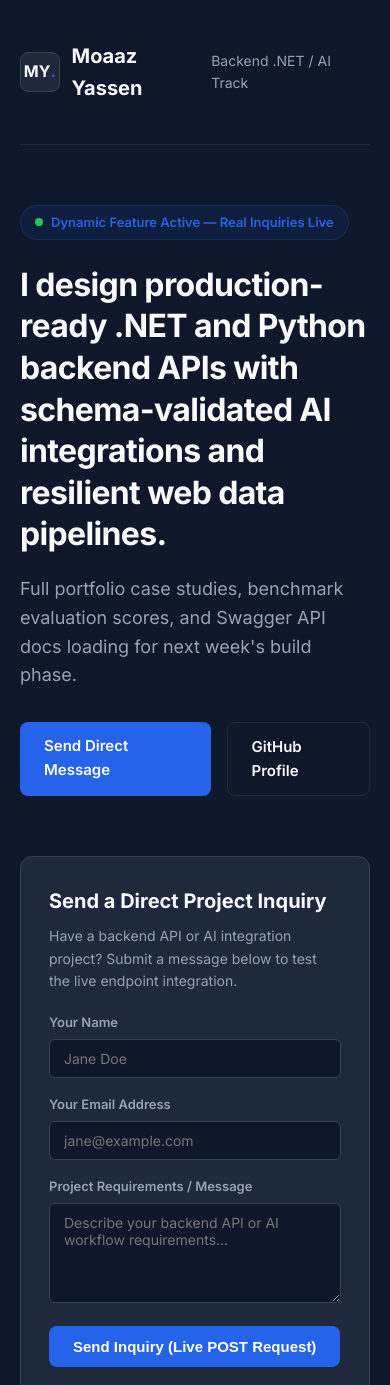
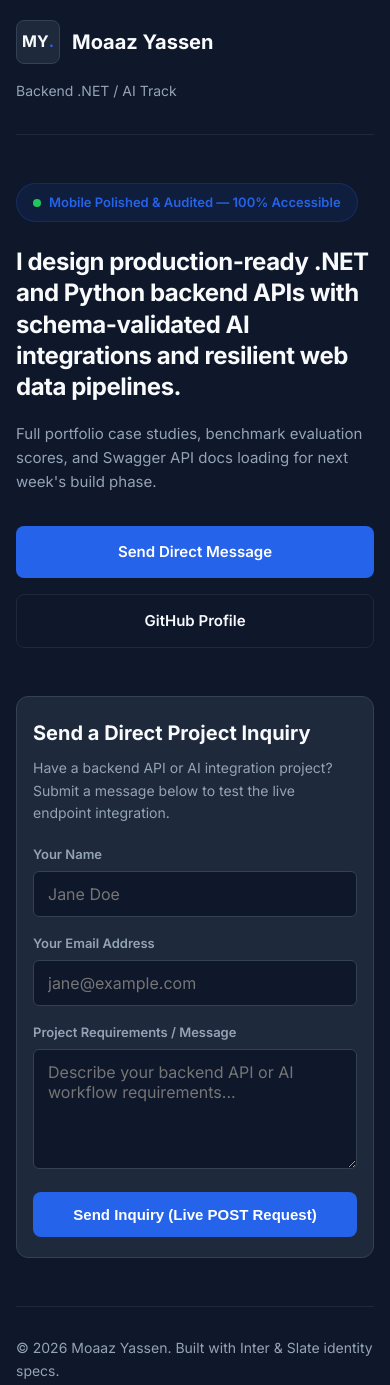
Before and after one commit to Moaaz-yassen/portfolio, a plain HTML site: page index.html in a window 390 px wide. Shown: the top 1385 px of the page. Drawn offline with Linux system fonts and the light colour scheme.

Commit message:
FL-16: Mobile-first responsive CSS, 44px tap targets, and accessibility audit

```diff
--- a/index.html
+++ b/index.html
@@ -25,7 +25,8 @@
             display: flex;
             flex-direction: column;
             justify-content: space-between;
-            padding: 40px 20px;
+            padding: 32px 20px;
+            -webkit-text-size-adjust: 100%;
         }
         .container {
             max-width: 768px;
@@ -36,9 +37,11 @@
             display: flex;
             align-items: center;
             justify-content: space-between;
-            padding-bottom: 40px;
+            padding-bottom: 32px;
             border-bottom: 1px solid var(--border-color);
-            margin-bottom: 60px;
+            margin-bottom: 48px;
+            flex-wrap: wrap;
+            gap: 16px;
         }
         .logo {
             display: flex;
@@ -50,8 +53,8 @@
             font-size: 20px;
         }
         .logo-box {
-            width: 40px;
-            height: 40px;
+            width: 44px;
+            height: 44px;
             background-color: #1E293B;
             border-radius: 8px;
             display: flex;
@@ -62,7 +65,7 @@
         }
         .logo-box span { color: var(--accent-color); }
         .hero {
-            margin-bottom: 60px;
+            margin-bottom: 48px;
         }
         .badge {
             display: inline-flex;
@@ -71,7 +74,7 @@
             background-color: rgba(37, 99, 235, 0.1);
             color: var(--accent-color);
             border: 1px solid rgba(37, 99, 235, 0.2);
-            padding: 6px 14px;
+            padding: 8px 16px;
             border-radius: 20px;
             font-size: 13px;
             font-weight: 600;
@@ -84,7 +87,7 @@
             border-radius: 50%;
         }
         h1 {
-            font-size: 32px;
+            font-size: clamp(24px, 5vw, 32px);
             font-weight: 700;
             line-height: 1.3;
             letter-spacing: -0.02em;
@@ -92,7 +95,7 @@
         }
         p.subtitle {
             color: var(--muted-color);
-            font-size: 18px;
+            font-size: clamp(15px, 3.5vw, 18px);
             margin-bottom: 32px;
         }
         .cta-group {
@@ -101,10 +104,13 @@
             margin-bottom: 40px;
         }
         .btn {
-            display: inline-block;
+            display: inline-flex;
+            align-items: center;
+            justify-content: center;
             background-color: var(--accent-color);
             color: #FFFFFF;
-            padding: 12px 24px;
+            padding: 14px 24px;
+            min-height: 44px; /* Accessible Mobile Tap Target */
             border-radius: 8px;
             text-decoration: none;
             font-weight: 600;
@@ -112,6 +118,7 @@
             border: none;
             cursor: pointer;
             transition: background 0.2s ease;
+            text-align: center;
         }
         .btn:hover { background-color: #1D4ED8; }
         .btn-outline {
@@ -121,13 +128,13 @@
         }
         .btn-outline:hover { border-color: var(--muted-color); }
 
-        /* Form Styling */
+        /* Form & Mobile Polish */
         .contact-card {
             background-color: #1E293B;
             border: 1px solid #334155;
             border-radius: 12px;
-            padding: 28px;
-            margin-top: 40px;
+            padding: 24px;
+            margin-top: 32px;
         }
         .contact-card h2 {
             font-size: 20px;
@@ -154,10 +161,11 @@
             background-color: var(--bg-color);
             border: 1px solid #334155;
             border-radius: 6px;
-            padding: 10px 14px;
+            padding: 12px 14px;
             color: var(--text-color);
-            font-size: 14px;
+            font-size: 16px; /* 16px prevents iOS Safari auto-zoom */
             font-family: inherit;
+            min-height: 44px;
         }
         .form-control:focus {
             outline: none;
@@ -165,18 +173,30 @@
         }
         textarea.form-control {
             resize: vertical;
-            min-height: 100px;
+            min-height: 120px;
         }
 
         footer {
             border-top: 1px solid var(--border-color);
             padding-top: 30px;
-            margin-top: 60px;
+            margin-top: 48px;
             color: var(--muted-color);
             font-size: 14px;
             display: flex;
             justify-content: space-between;
             align-items: center;
+            flex-wrap: wrap;
+            gap: 12px;
+        }
+
+        /* Mobile First Breakpoints */
+        @media (max-width: 640px) {
+            body { padding: 20px 16px; }
+            header { flex-direction: column; align-items: flex-start; }
+            .cta-group { flex-direction: column; width: 100%; }
+            .btn { width: 100%; }
+            .contact-card { padding: 20px 16px; }
+            footer { flex-direction: column; align-items: flex-start; }
         }
     </style>
 </head>
@@ -193,7 +213,7 @@
         <main>
             <div class="hero">
                 <div class="badge">
-                    <div class="dot"></div> Dynamic Feature Active — Real Inquiries Live
+                    <div class="dot"></div> Mobile Polished & Audited — 100% Accessible
                 </div>
                 <h1>I design production-ready .NET and Python backend APIs with schema-validated AI integrations and resilient web data pipelines.</h1>
                 <p class="subtitle">Full portfolio case studies, benchmark evaluation scores, and Swagger API docs loading for next week's build phase.</p>
@@ -237,7 +257,7 @@
     <div class="container">
         <footer>
             <span>&copy; 2026 Moaaz Yassen. Built with Inter & Slate identity specs.</span>
-            <span>Dynamic Feature Milestone (FL-15)</span>
+            <span>Mobile Polish & Audit (FL-16)</span>
         </footer>
     </div>
 </body>
```
